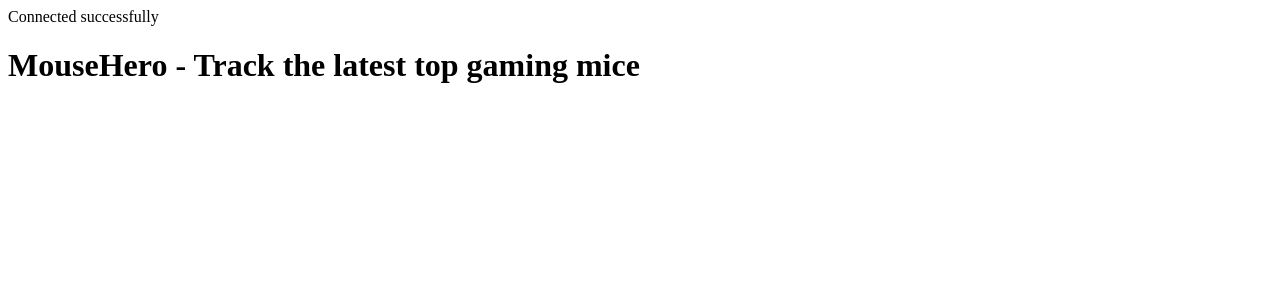
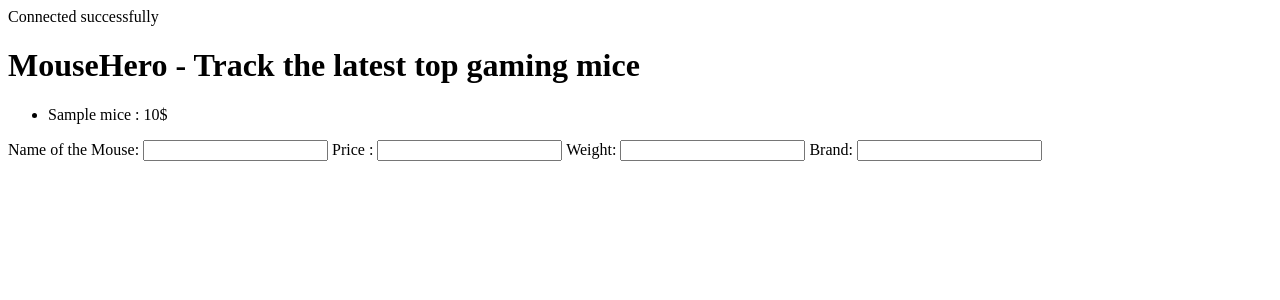
Before and after one commit to becodeorg/verou-3-crud-BeerensJian, a PHP site: page / in a window 1280 px wide. Shown: the top 300 px of the page. Run offline with PHP 8.4, Linux system fonts and the light colour scheme; tables that the repository leaves empty or names only in its code hold one stand-in row (values such as "Sample post"); data that the repository does not hold is empty.

Commit message:
Display all names & prices

```diff
--- a/classes/CardRepository.php
+++ b/classes/CardRepository.php
@@ -28,10 +28,19 @@ class MiceRepository
     public function get(): array
     {
         // TODO: replace dummy data by real one
-        return [
-            ['name' => 'dummy one'],
-            ['name' => 'dummy two'],
-        ];
+        //return [
+            //['name' => 'dummy one'],
+            //['name' => 'dummy two'],
+        //];
+        // Make an SQL statement
+        $sql = "SELECT name,price FROM mice";
+        // Execute the query and get the result
+        $result = $this->databaseManager->connection->query($sql, PDO::FETCH_ASSOC);
+        // fetch the rows as an array
+        return $result->fetchAll();
+
+
+
 
         // We get the database connection first, so we can apply our queries with it
         // return $this->databaseManager->connection-> (runYourQueryHere)
--- a/index.php
+++ b/index.php
@@ -2,11 +2,30 @@
 
 // Require the correct variable type to be used (no auto-converting)
 declare (strict_types = 1);
-
+session_start();
 // Show errors so we get helpful information
 ini_set('display_errors', '1');
 ini_set('display_startup_errors', '1');
 error_reporting(E_ALL);
+
+function whatIsHappening() {
+    echo '<h2>$_GET</h2>';
+    pre_r($_GET);
+    echo '<h2>$_POST</h2>';
+    pre_r($_POST);
+    echo '<h2>$_COOKIE</h2>';
+    pre_r($_COOKIE);
+    echo '<h2>$_SESSION</h2>';
+    pre_r($_SESSION);
+
+}
+
+function pre_r($array)
+{
+    echo '<pre>';
+    print_r($array);
+    echo '</pre>';
+}
 
 // Load you classes
 require_once 'config.php';
@@ -20,6 +39,8 @@ $databaseManager->connect();
 // Update the naming if you'd like to work with another collection
 $MiceRepository = new MiceRepository($databaseManager);
 $mice = $MiceRepository->get();
+$_SESSION["mice"] = $mice;
+
 
 // Get the current action to execute
 // If nothing is specified, it will remain empty (home should be loaded)
--- a/overview.php
+++ b/overview.php
@@ -12,10 +12,22 @@
 <h1>MouseHero - Track the latest top gaming mice</h1>
 
 <ul>
-    <?php foreach ($cards as $card) : ?>
-        <li><?= $card['name'] ?></li>
+    <?php foreach ($_SESSION["mice"] as $mouse) : ?>
+        <li><?= $mouse['name'] . " : " . $mouse["price"] . "$" ?></li>
     <?php endforeach; ?>
 </ul>
 
+
+<form action="" method="get">
+    <label for="mouseName">Name of the Mouse: </label>
+    <input type="text" name="name" id="mouseName">
+    <label for="mouseName">Price : </label>
+    <input type="text" name="name" id="mouseName">
+    <label for="mouseName">Weight: </label>
+    <input type="text" name="name" id="mouseName">
+    <label for="mouseName">Brand: </label>
+    <input type="text" name="name" id="mouseName">
+</form>
+
 </body>
 </html>
```
